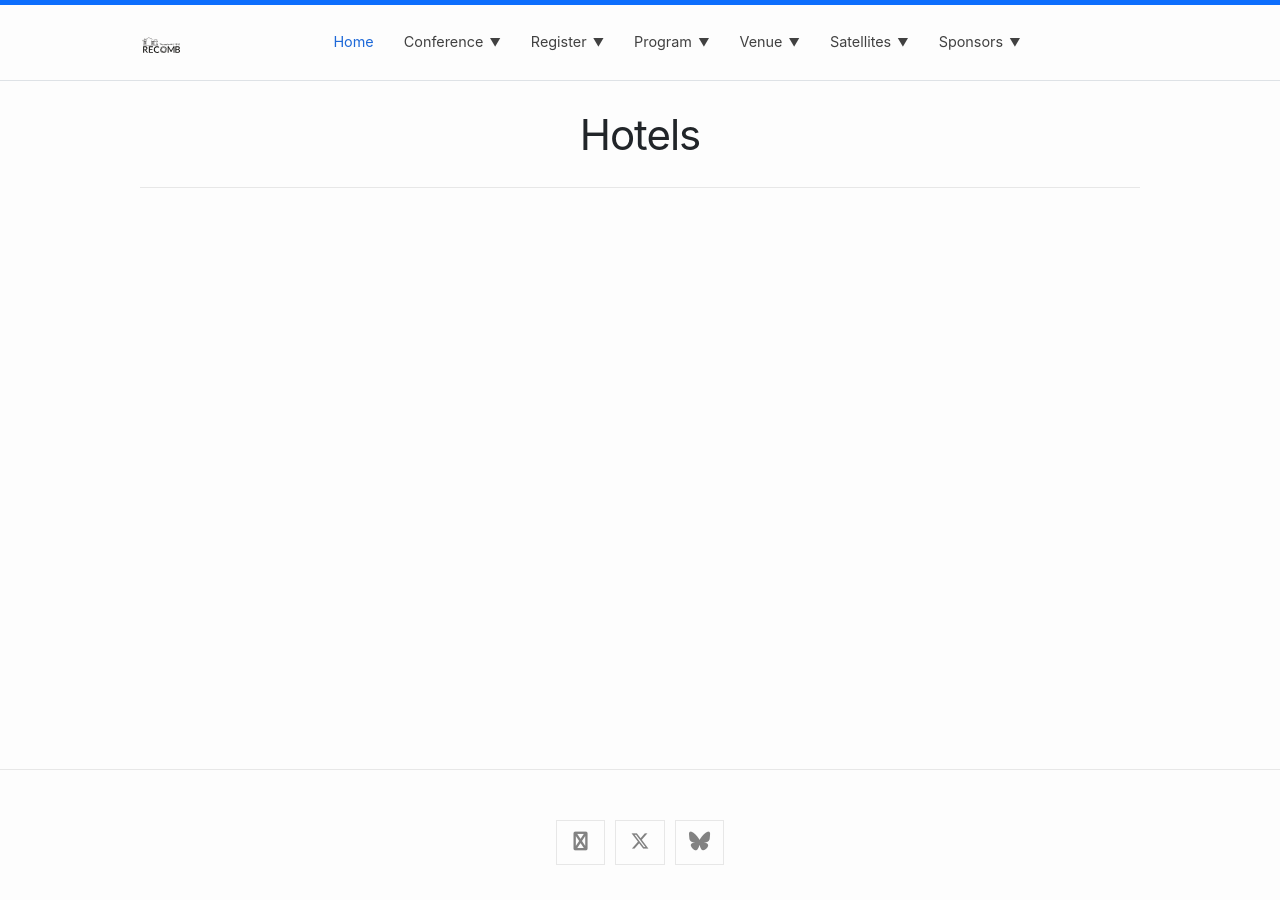
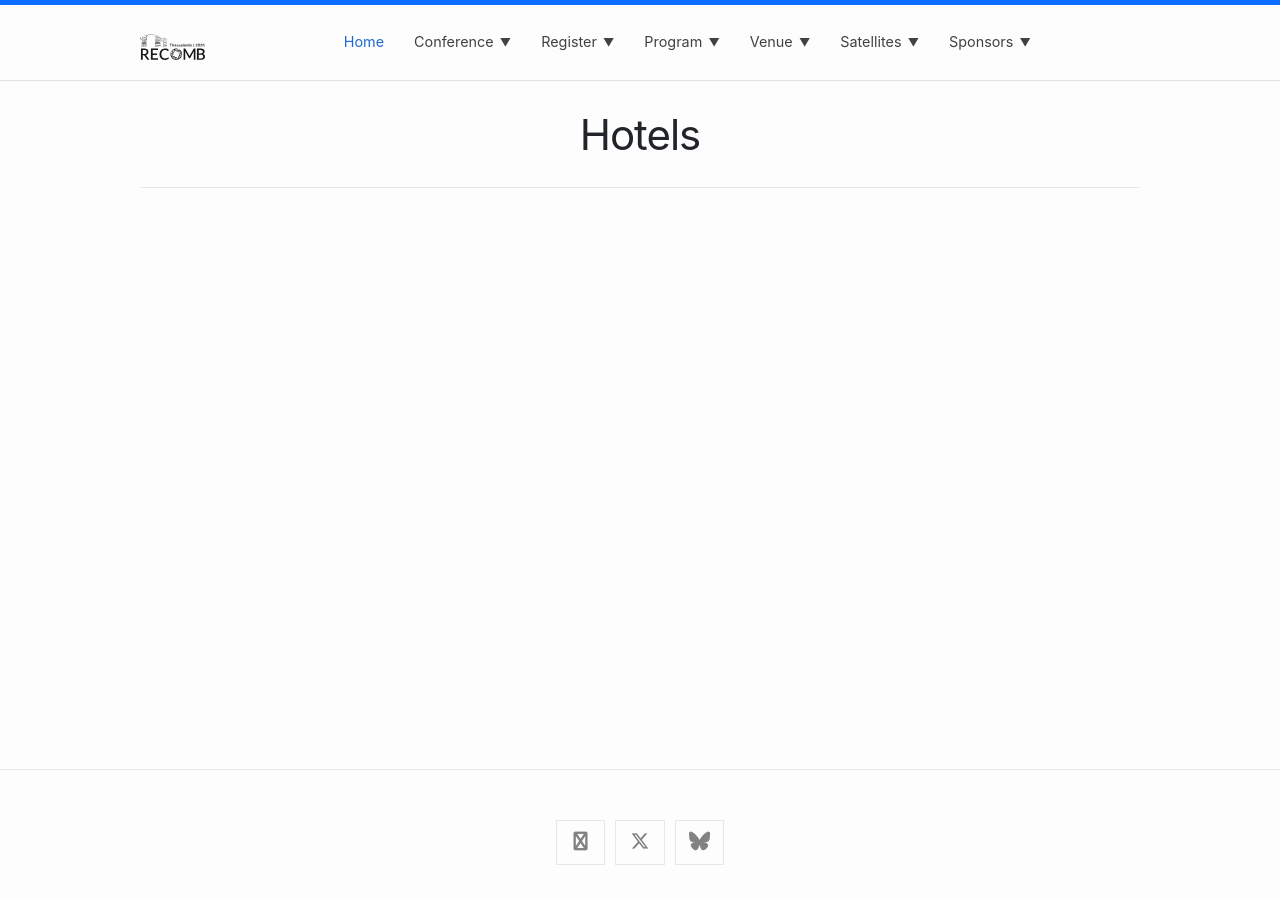
Before and after one commit to recomb-conference/recomb2026, a Jekyll site: the page built from hotels.md, in a window 1280 px wide. Built offline with Jekyll 4.4.1, drawn with Linux system fonts in a browser that asks for light colours; nearby versions of some CDN libraries.

Commit message:
Update header.html

```diff
--- a/_includes/header.html
+++ b/_includes/header.html
@@ -13,7 +13,7 @@ Both menus are populated from the `main_navigation` variable in _config.yml.
   <div class="wrapper site-nav-wrapper">
     <!-- <a class="site-title" rel="author" href="{{ "/" | relative_url }}"> -->
     <a class="site-title" rel="author" href="https://recomb.org/" target=_blank>
-      {%- assign logo_path = "/images/recomb-logo/logo-name-large.svg" | relative_url -%}
+      {%- assign logo_path = "/images/recomb-logo/RECOMB2026_logo.svg" | relative_url -%}
       <img src="{{ logo_path }}" class="recomb-logo" alt="{{ site.title | escape }}" width=150px>
     </a>
 
```
